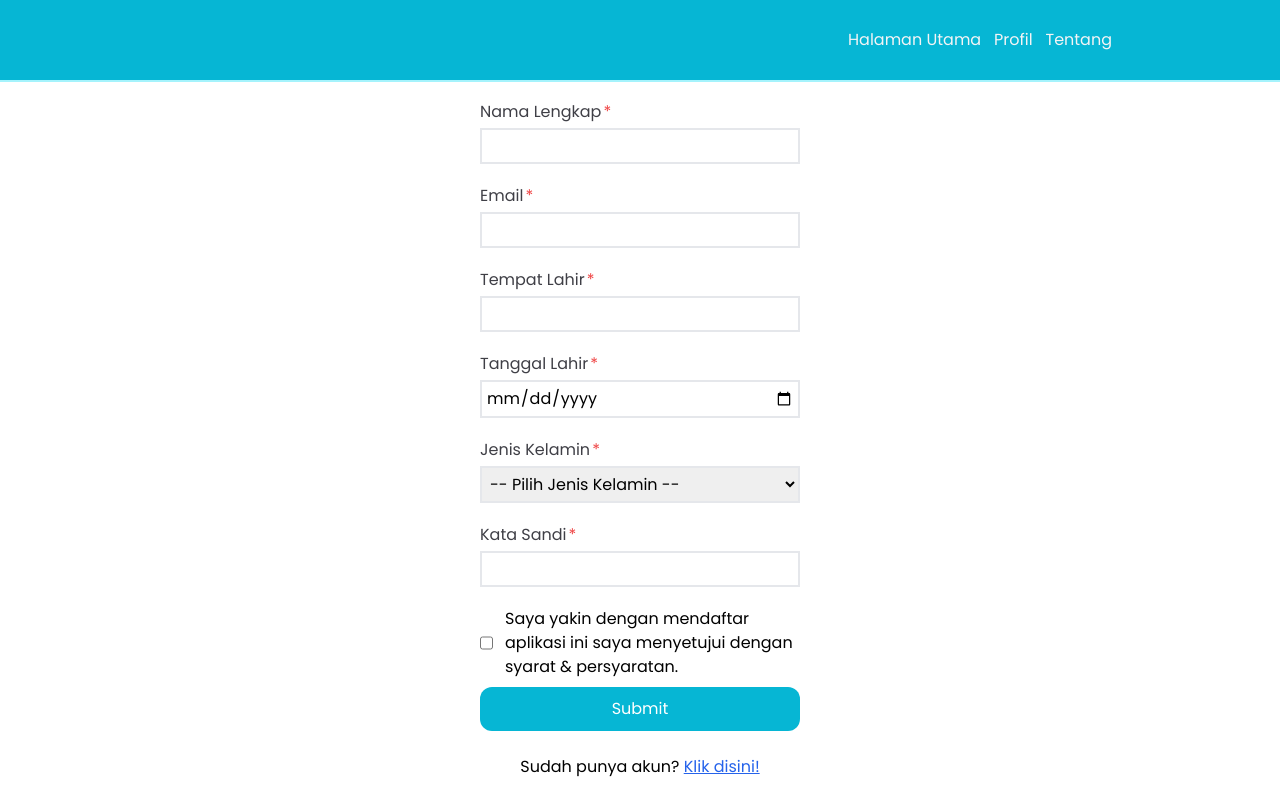
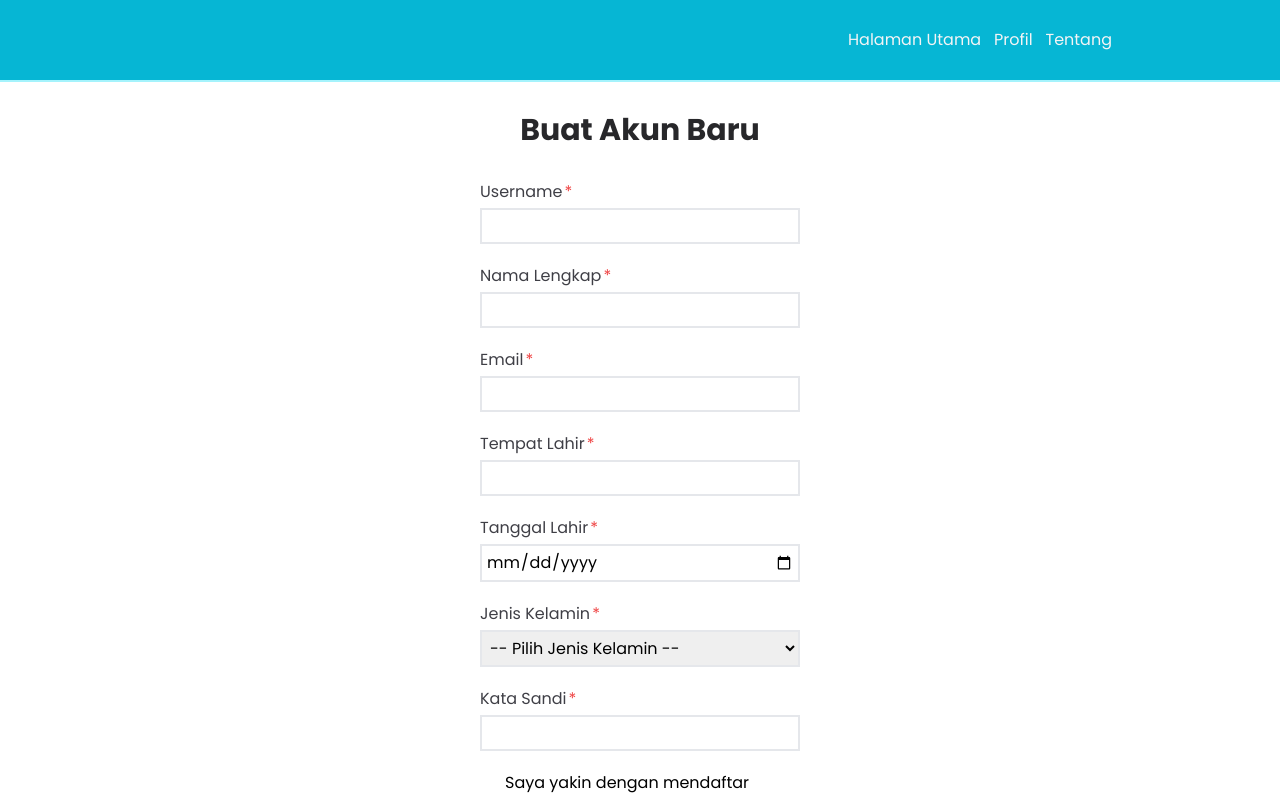
Before and after one commit to zackdesu/konseling-sekolah, a React (Vite) app: page /register in a window 1280 px wide. Shown: the top 797 px of the page. Built offline with nearby package versions, Linux system fonts and the light colour scheme.

Commit message:
username & realname form split

```diff
--- a/src/Pages/register.tsx
+++ b/src/Pages/register.tsx
@@ -3,6 +3,7 @@ import { Link } from "react-router-dom";
 
 type Data = {
   username: string;
+  realname: string;
   email: string;
   tempatLahir: string;
   tanggalLahir: Date;
@@ -15,6 +16,7 @@ const Register = () => {
     e.preventDefault();
     const data: Data = {
       username: e.currentTarget.username.value,
+      realname: e.currentTarget.realname.value,
       email: e.currentTarget.email.value,
       tempatLahir: e.currentTarget.tempatlahir.value,
       tanggalLahir: e.currentTarget.tanggallahir.value,
@@ -27,11 +29,11 @@ const Register = () => {
   return (
     <form
       onSubmit={formSubmit}
-      className="flex flex-col items-center justify-center w-full"
+      className="flex flex-col items-center justify-center w-full pt-20"
     >
       <h2 className="my-8 text-zinc-800">Buat Akun Baru</h2>
       <label htmlFor="username" className="labelinput">
-        Nama Lengkap
+        Username
       </label>
       <input
         type="text"
@@ -41,7 +43,18 @@ const Register = () => {
         required
         autoComplete="off"
       />
-      <label htmlFor="username" className="labelinput">
+      <label htmlFor="realname" className="labelinput">
+        Nama Lengkap
+      </label>
+      <input
+        type="text"
+        id="realname"
+        name="realname"
+        className="userinput"
+        required
+        autoComplete="off"
+      />
+      <label htmlFor="email" className="labelinput">
         Email
       </label>
       <input
```
